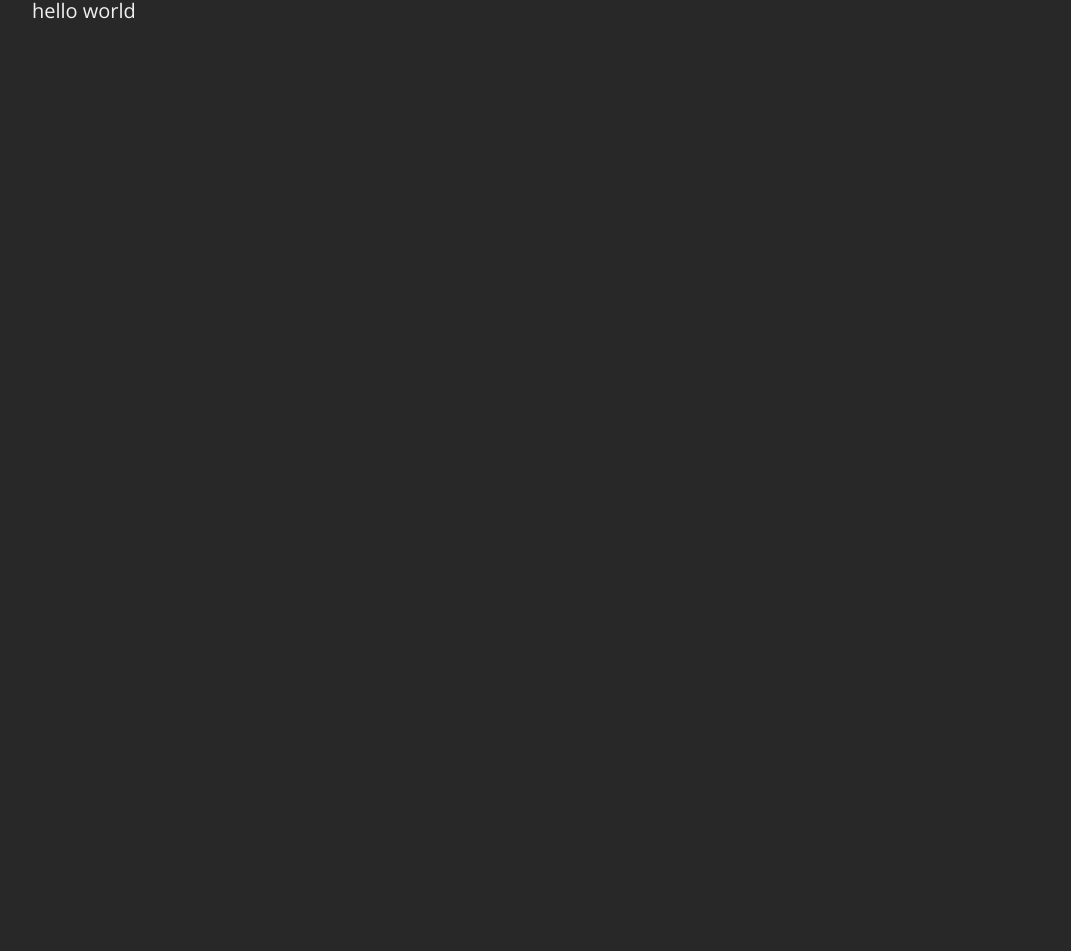
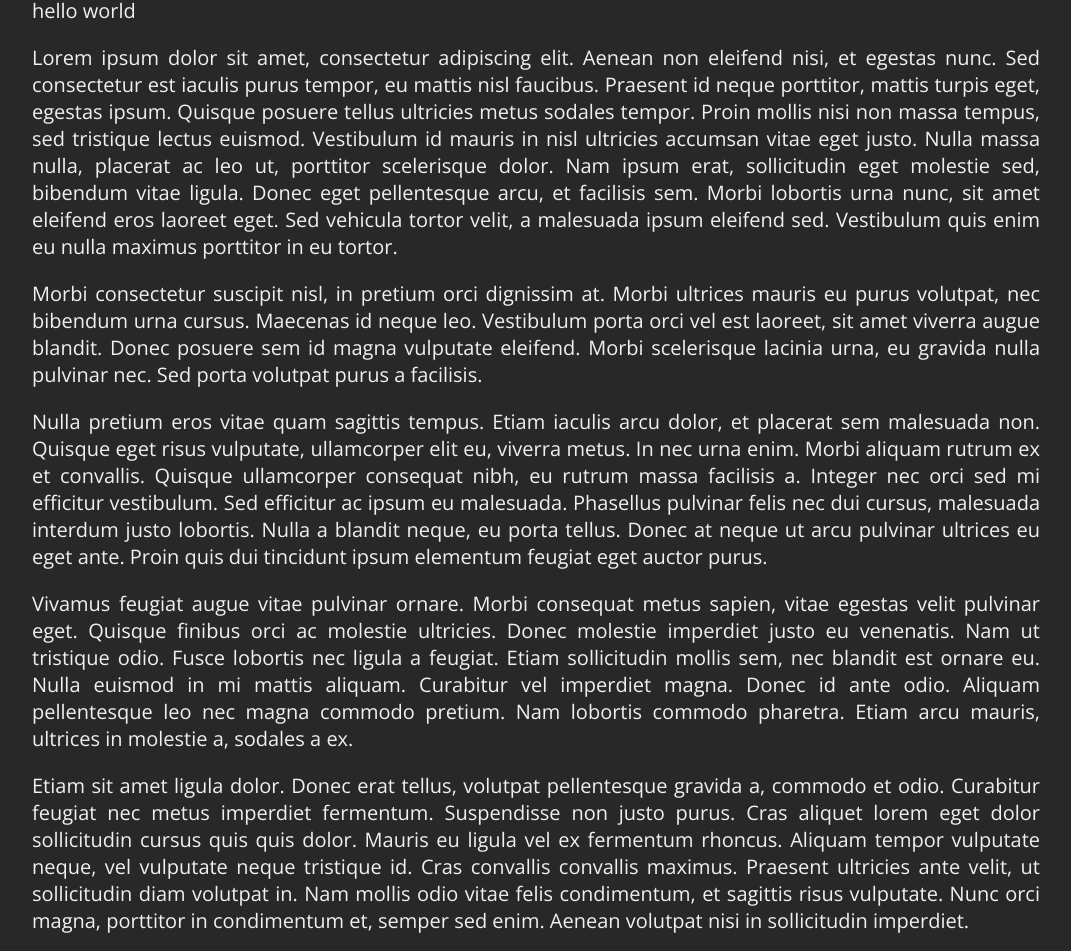
Before and after one commit to Weikardzaena/my-website, an Angular app: page /home in a window 1280 px wide. Shown: the part 758-1709 px from the top of the page, without its empty margins (104-1175 px from the left). Before the commit the page ends 802 px from the top, so only its background shows below. Built offline with nearby package versions, Linux system fonts and the light colour scheme.

Commit message:
Adds lorem ipsum to home page

```diff
--- a/src/app/home/home.component.html
+++ b/src/app/home/home.component.html
@@ -11,3 +11,53 @@
   <h4 class="warning">An h4 tag</h4>
   <p>hello world</p>
 </section>
+<section>
+  <p>Lorem ipsum dolor sit amet, consectetur adipiscing elit. Aenean non
+  eleifend nisi, et egestas nunc. Sed consectetur est iaculis purus tempor, eu
+  mattis nisl faucibus. Praesent id neque porttitor, mattis turpis eget,
+  egestas ipsum. Quisque posuere tellus ultricies metus sodales tempor. Proin
+  mollis nisi non massa tempus, sed tristique lectus euismod. Vestibulum id
+  mauris in nisl ultricies accumsan vitae eget justo. Nulla massa nulla,
+  placerat ac leo ut, porttitor scelerisque dolor. Nam ipsum erat,
+  sollicitudin eget molestie sed, bibendum vitae ligula. Donec eget
+  pellentesque arcu, et facilisis sem. Morbi lobortis urna nunc, sit amet
+  eleifend eros laoreet eget. Sed vehicula tortor velit, a malesuada ipsum
+  eleifend sed. Vestibulum quis enim eu nulla maximus porttitor in eu
+  tortor.</p>
+
+  <p>Morbi consectetur suscipit nisl, in pretium orci dignissim at. Morbi
+  ultrices mauris eu purus volutpat, nec bibendum urna cursus. Maecenas id
+  neque leo. Vestibulum porta orci vel est laoreet, sit amet viverra augue
+  blandit. Donec posuere sem id magna vulputate eleifend. Morbi scelerisque
+  lacinia urna, eu gravida nulla pulvinar nec. Sed porta volutpat purus a
+  facilisis.</p>
+
+  <p>Nulla pretium eros vitae quam sagittis tempus. Etiam iaculis arcu dolor,
+  et placerat sem malesuada non. Quisque eget risus vulputate, ullamcorper
+  elit eu, viverra metus. In nec urna enim. Morbi aliquam rutrum ex et
+  convallis. Quisque ullamcorper consequat nibh, eu rutrum massa facilisis a.
+  Integer nec orci sed mi efficitur vestibulum. Sed efficitur ac ipsum eu
+  malesuada. Phasellus pulvinar felis nec dui cursus, malesuada interdum justo
+  lobortis. Nulla a blandit neque, eu porta tellus. Donec at neque ut arcu
+  pulvinar ultrices eu eget ante. Proin quis dui tincidunt ipsum elementum
+  feugiat eget auctor purus.</p>
+
+  <p>Vivamus feugiat augue vitae pulvinar ornare. Morbi consequat metus
+  sapien, vitae egestas velit pulvinar eget. Quisque finibus orci ac molestie
+  ultricies. Donec molestie imperdiet justo eu venenatis. Nam ut tristique
+  odio. Fusce lobortis nec ligula a feugiat. Etiam sollicitudin mollis sem,
+  nec blandit est ornare eu. Nulla euismod in mi mattis aliquam. Curabitur vel
+  imperdiet magna. Donec id ante odio. Aliquam pellentesque leo nec magna
+  commodo pretium. Nam lobortis commodo pharetra. Etiam arcu mauris, ultrices
+  in molestie a, sodales a ex.</p>
+
+  <p>Etiam sit amet ligula dolor. Donec erat tellus, volutpat pellentesque
+  gravida a, commodo et odio. Curabitur feugiat nec metus imperdiet fermentum.
+  Suspendisse non justo purus. Cras aliquet lorem eget dolor sollicitudin
+  cursus quis quis dolor. Mauris eu ligula vel ex fermentum rhoncus. Aliquam
+  tempor vulputate neque, vel vulputate neque tristique id. Cras convallis
+  convallis maximus. Praesent ultricies ante velit, ut sollicitudin diam
+  volutpat in. Nam mollis odio vitae felis condimentum, et sagittis risus
+  vulputate. Nunc orci magna, porttitor in condimentum et, semper sed enim.
+  Aenean volutpat nisi in sollicitudin imperdiet.</p>
+</section>
```
